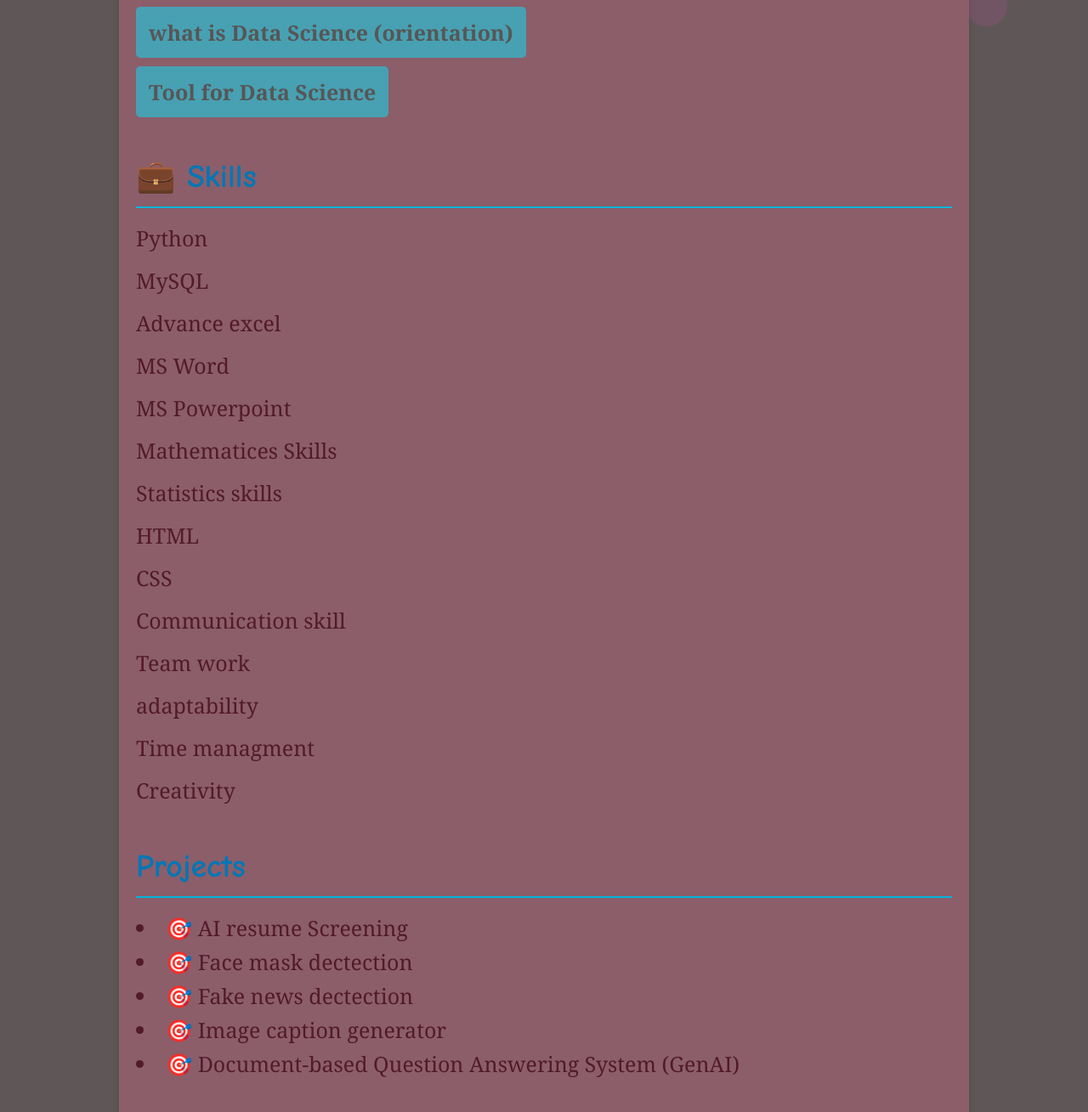
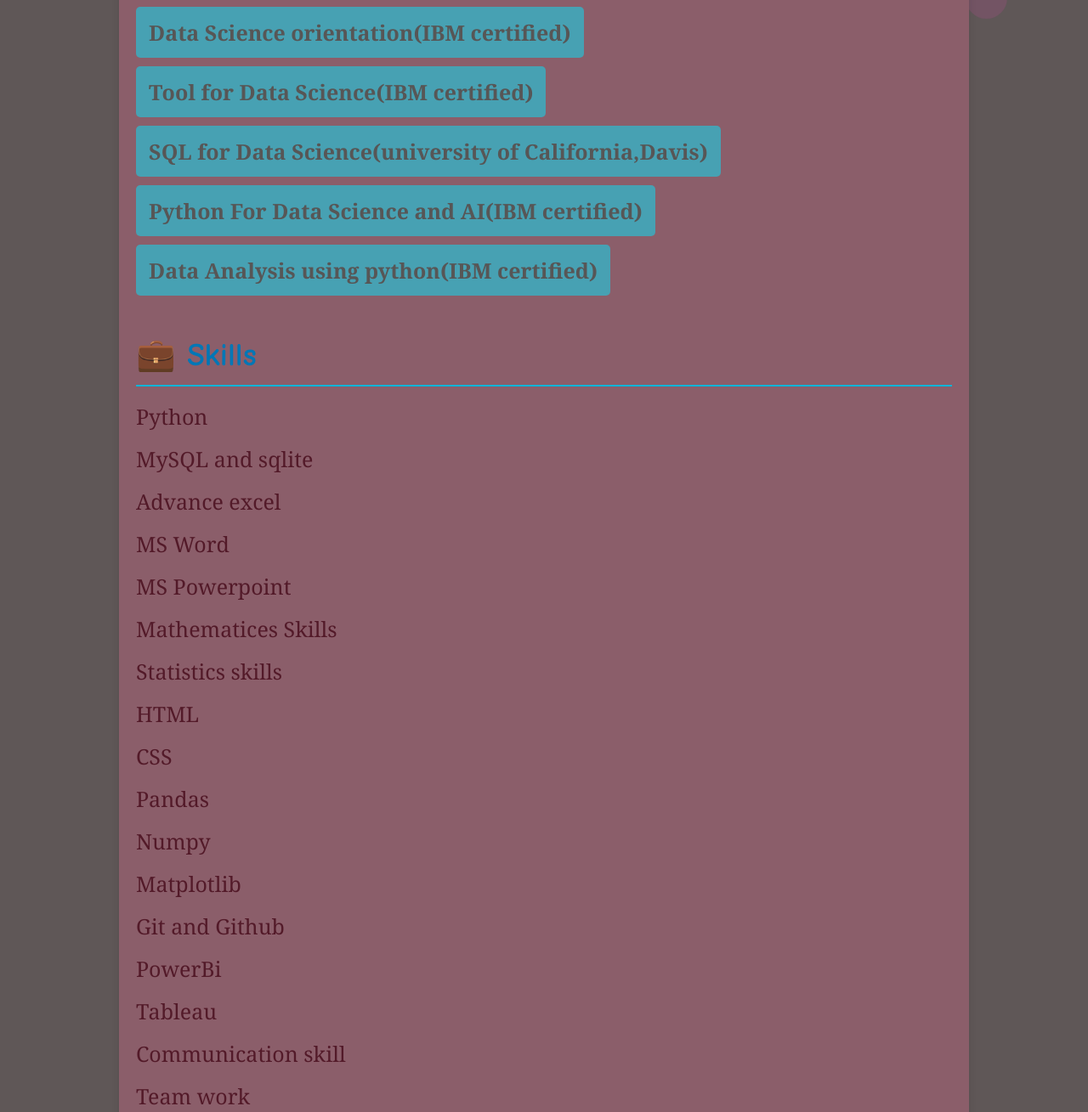
Before and after one commit to CodeCrafter-dhikshi/my-website, a plain HTML site: page resume.html in a window 1280 px wide. Shown: the part 746-2055 px from the top of the page at 85% size. Drawn offline with Linux system fonts and the light colour scheme.

Commit message:
Update bio and res

```diff
--- a/resume.html
+++ b/resume.html
@@ -47,8 +47,11 @@
         <section>
             <h2>📜 Certifications</h2>
             <ul class="cert-list">
-                <li><a href="D:\data science\certificate\IBMDesign20250510-26-q9z8mg.pdf" target="_blank">what is Data Science (orientation)</a></li>
-                <li><a href="D:\data science\certificate\IBMDesign20250529-26-f78ftc.pdf" target="blank" >Tool for Data Science</a></li>
+                <li><a href="D:\data science\certificate\IBMDesign20250510-26-q9z8mg.pdf" target="_blank">Data Science orientation(IBM certified)</a></li>
+                <li><a href="D:\data science\certificate\IBMDesign20250529-26-f78ftc.pdf" target="blank" >Tool for Data Science(IBM certified)</a></li>
+                <li><a hred="https://www.coursera.org/my-learning?myLearningTab=COMPLETED" target="blank">SQL for Data Science(university of California,Davis)</a></li>
+                <li><a hred="D:\data science\certificate\IBMDesign20250729-31-mglgvpython.pdf" target="blank">Python For Data Science and AI(IBM certified)</a></li>
+                 <li><a hred="D:\data science\certificate\IBMDesign20250729-31-mglgvpython.pdf" target="blank">Data Analysis using python(IBM certified)</a></li>
                 <!-- Add more as needed -->
             </ul>
         </section>
@@ -59,7 +62,7 @@
             <h2>💼 Skills</h2>
             <ul class=" Technical Skills">
                 <li>Python</li>
-                <li>MySQL</li>
+                <li>MySQL and sqlite</li>
                 <li>Advance excel</li>
                 <li>MS Word </li>
                 <li>MS Powerpoint</li>
@@ -67,6 +70,12 @@
                 <li>Statistics skills </li>
                 <li>HTML</li>
                 <li>CSS</li>
+                <li>Pandas</li>
+                <li>Numpy</li>
+                <li>Matplotlib</li>
+                <li>Git and Github</li>
+                <li>PowerBi</li>
+                <li>Tableau</li>
                 <!-- Add more if needed -->
             </ul>
             <ul class="Soft skills">
@@ -81,11 +90,12 @@
 
         <section>
             <h2>Projects</h2>
+            <li>🎯 Hospital-patient-records (SQL based Project)</li>
+            <li>🎯 COVID-19-Global-Data-Analysis-using-Python</li>
+            <li>🎯sales-profit-dashboard</li>
             <li>🎯 AI resume Screening</li>
             <li>🎯 Face mask dectection</li>
             <li>🎯 Fake news dectection</li>
-            <li>🎯 Image caption generator</li>
-            <li>🎯 Document-based Question Answering System (GenAI)</li>
         </section>
 
         <section>
```
Also changed, not shown: biodata.html (+1 -1 lines).
